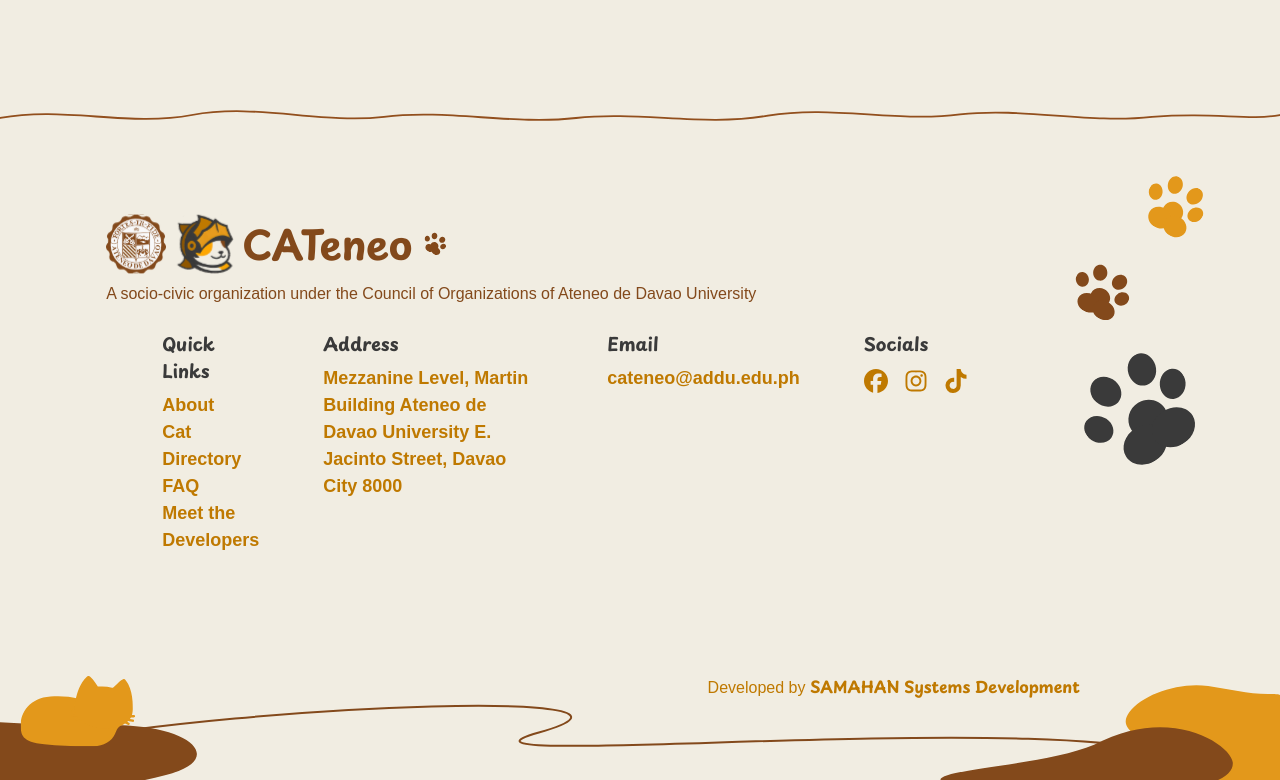
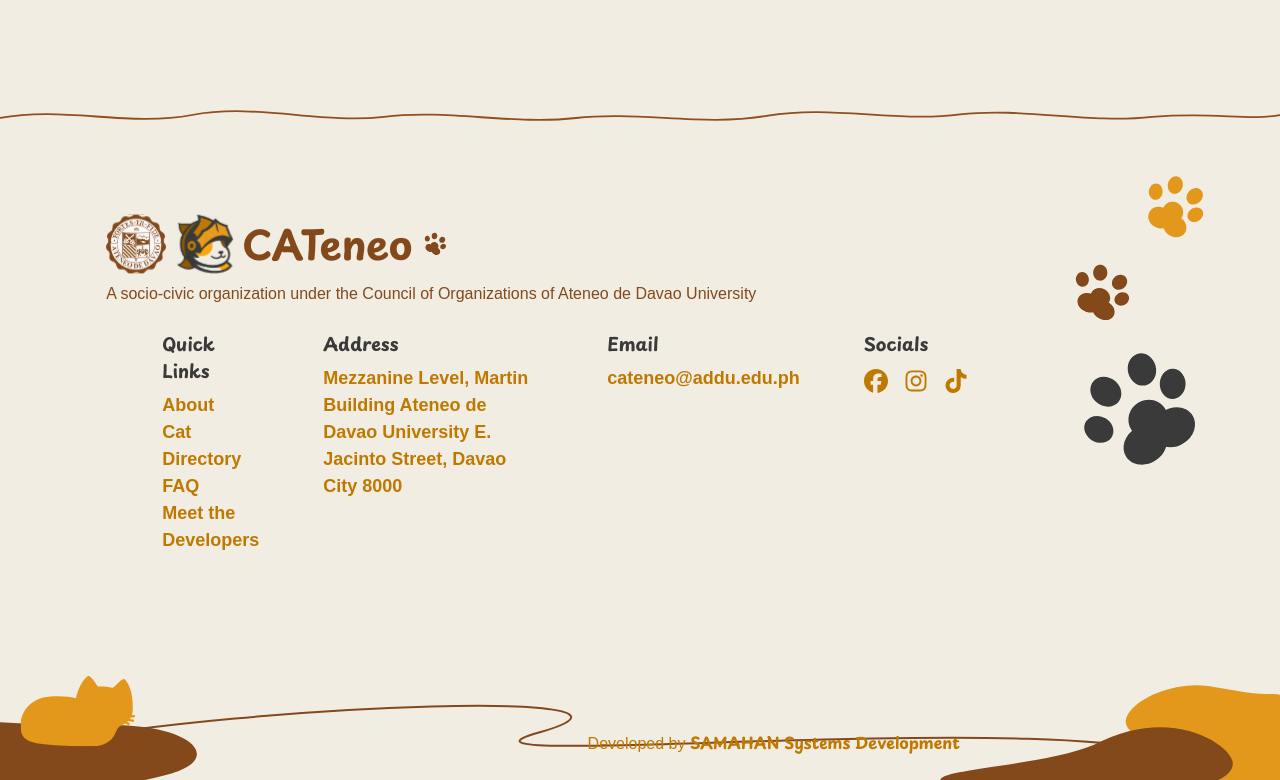
Before and after one commit to SAMAHAN-Systems-Development/cateneo-frontend, a Next.js app: page /adopt-a-cat in a window 1280 px wide. Shown: the part 3547-4327 px from the top of the page. Built offline with nearby package versions, Linux system fonts and the light colour scheme; a web font is replaced by a local one.

Commit message:
Revert "fix: fluid footer credit line positioning across desktop breakpoints"
This reverts commit a645614fb6044494bc598a6f268cb2e065e5e2c9.

```diff
--- a/src/components/ui/footer.tsx
+++ b/src/components/ui/footer.tsx
@@ -253,7 +253,7 @@ export default function Footer() {
       />
 
       {/* Credit line */}
-      <div className="w-full px-6 sm:px-10 md:px-16 text-center text-[14px] sm:text-[16px] md:text-[18px] lg:text-[16px] text-cateneo-lightbrown md:max-w-lg md:mx-auto lg:max-w-none lg:mx-0 lg:flex lg:justify-end lg:text-right lg:px-0 lg:mr-0 mt-4 md:mt-8 lg:mt-15 footer-credit">
+      <div className="w-full px-6 sm:px-10 md:px-16 text-center text-[14px] sm:text-[16px] md:text-[18px] lg:text-[16px] text-cateneo-lightbrown md:max-w-lg md:mx-auto lg:max-w-none lg:mx-0 lg:flex lg:justify-end lg:text-right lg:px-0 lg:mr-0 mt-4 md:mt-8 lg:mt-15 lg:-translate-x-80 lg:translate-y-28">
         <span className="whitespace-nowrap">
           Developed by{" "}
           <b className="font-bold font-playpen">SAMAHAN Systems Development</b>
--- a/src/styles/globals.css
+++ b/src/styles/globals.css
@@ -26,13 +26,6 @@
   }
   .font-gaegu {
     font-family: "Gaegu", sans-serif;
-  }
-
-  @media (min-width: 1024px) {
-    .footer-credit {
-      transform: translateX(clamp(-220px, calc(-100px - 7.8125vw), -180px))
-                 translateY(clamp(40px, calc(6.25vw - 24px), 72px));
-    }
   }
 }
 
```
